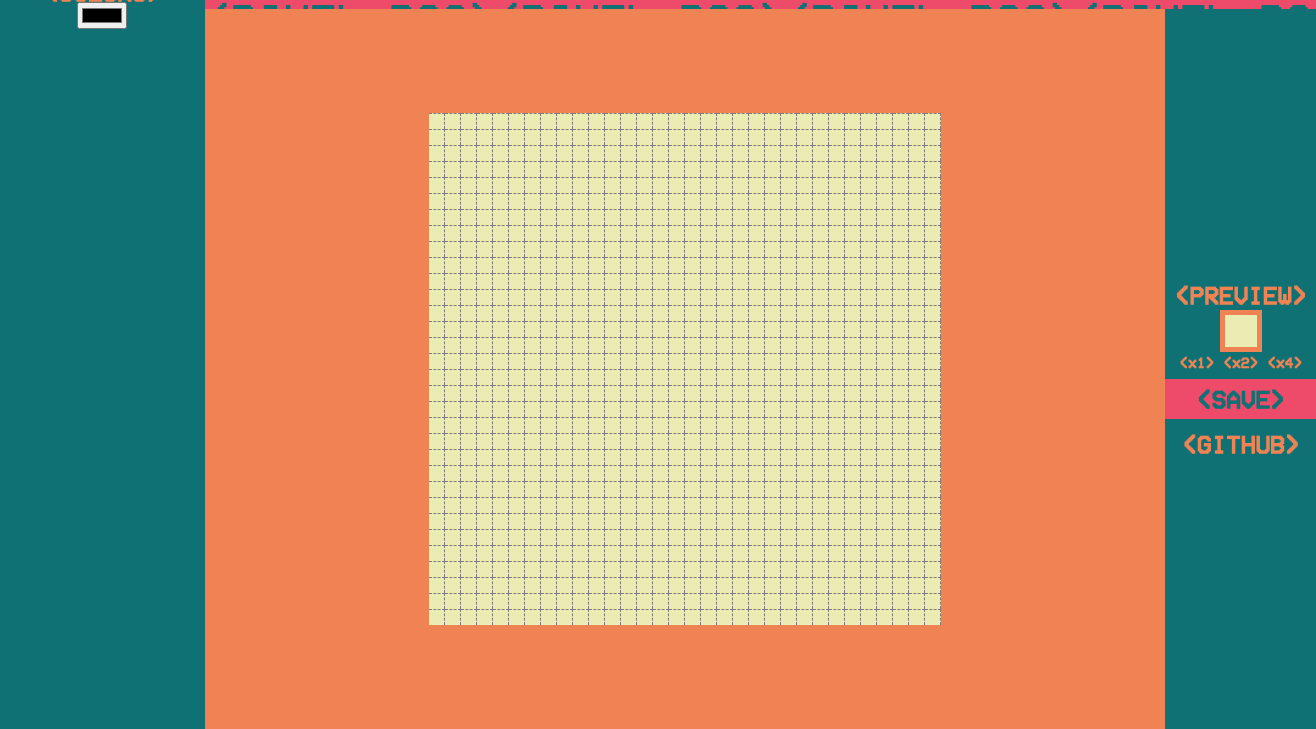
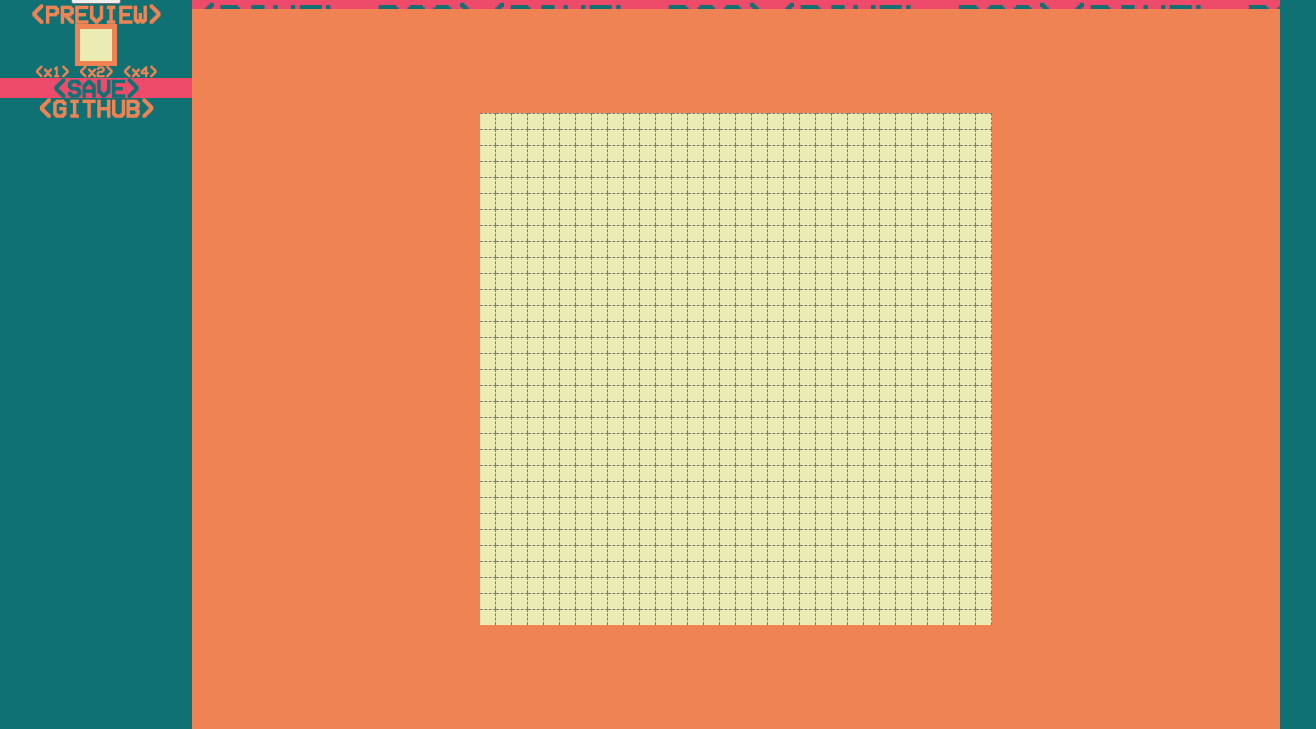
Before and after one commit to Y0ss-Please/pixel_dog, a plain HTML site: page index.html in a window 1280 px wide. Shown: the part 71-800 px from the top of the page, 1316 px wide, since content can reach past the window. Drawn offline with Linux system fonts and the light colour scheme.

Commit message:
Zoom funtion no longer breaks the site styling. Right menu removed. CSS striped down. Will rebuild using variables later.

```diff
--- a/index.html
+++ b/index.html
@@ -9,10 +9,23 @@
     </head>
     <body>
         <div class="main">
-            <div class="sticky-left sticky-top left-menu">
+            <div class="sticky-top left-menu">
                 <h1>&#60;OPTIONS&#62;</h1>
                 <h2>&#60;COLORS&#62;</h2>
                 <input id="color-picker" type="color" value="rgb(0,0,0)">
+                <div class="preview-container">
+                <h2 class="pink">&#60;PREVIEW&#62;</h2>
+                <div id="view-container" class="view-container">
+                        <canvas id="preview"></canvas>
+                </div>
+                <h3><a class="pointer" id="previewScale1">&#60;x1&#62;</a> <a class="pointer" id=previewScale2>&#60;x2&#62;</a> <a class="pointer" id="previewScale4">&#60;x4&#62;</a></h3>
+                <div class="pink-container">
+                    <h2><a id="save" href="" download="pixeldog">&#60;SAVE&#62;</a></h2>
+                </div>
+                <div class="blue-container">
+                    <h2><a href="https://github.com/Y0ss-Please/pixel_dog">&#60;GITHUB&#62;</a></h2>
+                </div>
+                </div>
             </div>
 
             <div class="header">
@@ -24,22 +37,6 @@
             <div class="draw-container flex-center">
                 <div class="draw"></div>
             </div>
-
-            <div class="right-menu">
-                <div class="preview-container">
-                    <h2 class="pink">&#60;PREVIEW&#62;</h2>
-                    <div id="view-container" class="view-container">
-                        <canvas id="preview"></canvas>
-                    </div>
-                    <h3><a class="pointer" id="previewScale1">&#60;x1&#62;</a> <a class="pointer" id=previewScale2>&#60;x2&#62;</a> <a class="pointer" id="previewScale4">&#60;x4&#62;</a></h3>
-                 </div>
-                 <div class="pink-container">
-                    <h2><a id="save" href="" download="pixeldog">&#60;SAVE&#62;</a></h2>
-                 </div>
-                 <div class="blue-container">
-                    <h2><a href="https://github.com/Y0ss-Please/pixel_dog">&#60;GITHUB&#62;</a></h2>
-                 </div>
-            </div>
         </div>
         <script src="script.js"></script>
     </body>
--- a/script.js
+++ b/script.js
@@ -65,7 +65,13 @@ function zoom(direction){
          scale = scale - 0.1;
     }
     scale = Math.round((scale*10))/10; //round to a single decimal point.
+    if (scale < 0.2) {
+        scale = 0.2;
+    }else if (scale > 3) {
+        scale = 3;
+    }
     scaleDraw();
+    console.log(scale);
 }
 
 // Change the size of the draw area and its pixels
@@ -158,22 +164,25 @@ document.getElementById("previewScale4").addEventListener('click', setPreviewSca
 
 //set the previewScale and make changes css styling to prevent wrecking the page
 function setPreviewScale(e) {
+
+    console.log(e);
+
     const newpreviewScale = e.target.id;
     if (newpreviewScale === "previewScale4"){
         previewScale = 4;
-        canvas.style.Scale = previewScale;
+        canvas.style.scale = previewScale;
         canvas.style.transform = `translateY(${((gridWidth*previewScale)-gridWidth)/(previewScale*2)}px)`;
         viewContainer.style.width = (gridWidth*previewScale)+"px";
         viewContainer.style.height = (gridHeight*previewScale)+"px";
     }else if (newpreviewScale === "previewScale2"){
         previewScale = 2;
-        canvas.style.Scale = previewScale;
+        canvas.style.scale = previewScale;
         canvas.style.transform = `translateY(${((gridWidth*previewScale)-gridWidth)/(previewScale*2)}px)`;
         viewContainer.style.width = (gridWidth*previewScale)+"px";
         viewContainer.style.height = (gridHeight*previewScale)+"px";
     }else if (newpreviewScale === "previewScale1") {
         previewScale = 1;
-        canvas.style.Scale = previewScale;
+        canvas.style.scale = previewScale;
         canvas.style.transform = "translateY(0)"
         viewContainer.style.width = gridWidth+"px";
         viewContainer.style.height = gridHeight+"px";
--- a/style.css
+++ b/style.css
@@ -40,7 +40,6 @@ h1 {
     font-size: 35px;
     line-height: 0.8;
     margin: 0;
-    padding-top: 15px;
 }
 
 h2 {
@@ -88,19 +87,15 @@ h3 {
 .main {
     display: grid;
     min-height: 100%;
-    /*
-    grid-template-columns: 15vw minmax(75vw,1000%) 10vw;
-    grid-template-rows: 10vh minmax(90vh,1000%);
-    */
 }
 /*grid item 1 */
 .left-menu {
     background-color: var(--base-color);
     grid-column: 1 / 1;
     grid-row: 1 / span 3;
-    padding: 10px;
     text-align: center;
     color: var(--main-color);
+    width:15vw;
 }
 
 .sticky-top {
@@ -108,20 +103,10 @@ h3 {
     top: 0px;
 }
 
-.sticky-left {
-    position: sticky;
-    left: 0px;
-}
-
-.sticky-right {
-    position:sticky;
-    right:0px;
-}
-
 /*grid item 2 */
 .header {
     background-color: var(--accent-color);
-    grid-column: 2 / span 3;
+    grid-column: 2 / span 2;
     grid-row: 1;
     overflow: hidden;
     min-width:100%;
@@ -141,63 +126,39 @@ h3 {
 
 .draw-container {
     grid-column: 2;
-    grid-row: 2;
     background-color: var(--main-color);
-    min-width: 75vw;
     min-height: 90vh;
-}
-
-.draw {
-    flex: 0 0 auto;
-}
-
-/*grid item 4 */
-.right-menu {
-    grid-column: 3;
-    grid-row: 2;
-    background-color: var(--base-color);
-    color: var(--main-color);
-    align-content: center;
-    padding: 10px 0px 10px 0px;
-    z-index: 1;
+    min-width: 85vw;
 }
 
 .pink-container {
     background-color: var(--accent-color);
     color: var(--base-color);
-    width: 100%;
-    margin-top: 10px;
-    padding: 10px 0px 10px 0px;
     text-align: center;
 }
 .blue-container {
     background-color: var(--base-color);
     color: var(--main-color);
-    width: 100%;
-    margin-top: 10px;
-    padding: 5px 0px 0px 0px;
     text-align: center;
 }
 
 .preview-container {
     text-align: center;
-    padding: 0px 10px 0px 10px;
 }
 
 .view-container {
     border: 5px solid var(--main-color);
     line-height: 0;
     background-color: #ebecb3;
-    width: 0;
-    height: 0;
+    width: 0; /* Set by script.js */
+    height: 0; /* Set by script.js */
     margin: 0 auto;
-    margin-top: 5px;
-    margin-bottom: 5px;
+
 }
 
 canvas {
-    scale: 1;
-    transform: translateY(0);
+    scale: 1; /* Set by script.js */
+    transform: translateY(0); /* Set by script.js */
 }
 
 .flex-center {
```
